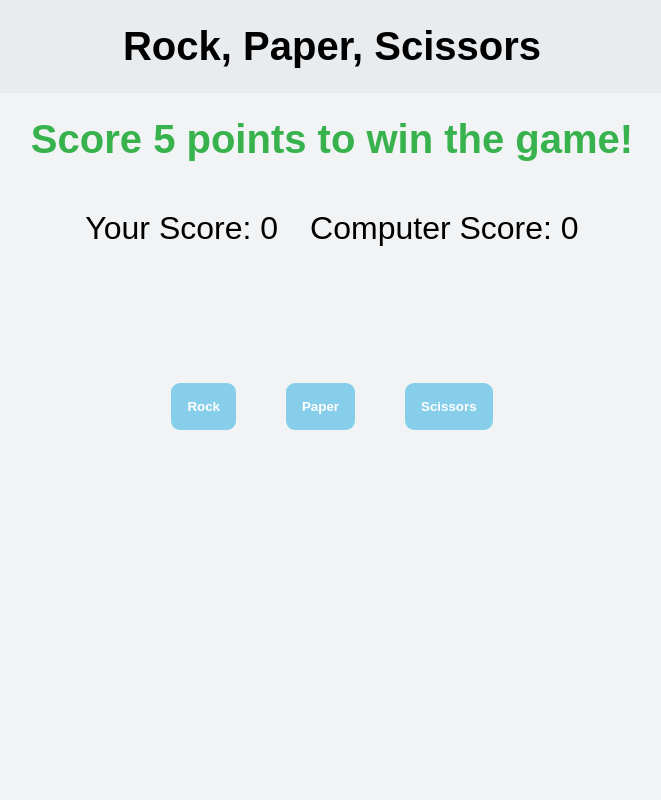
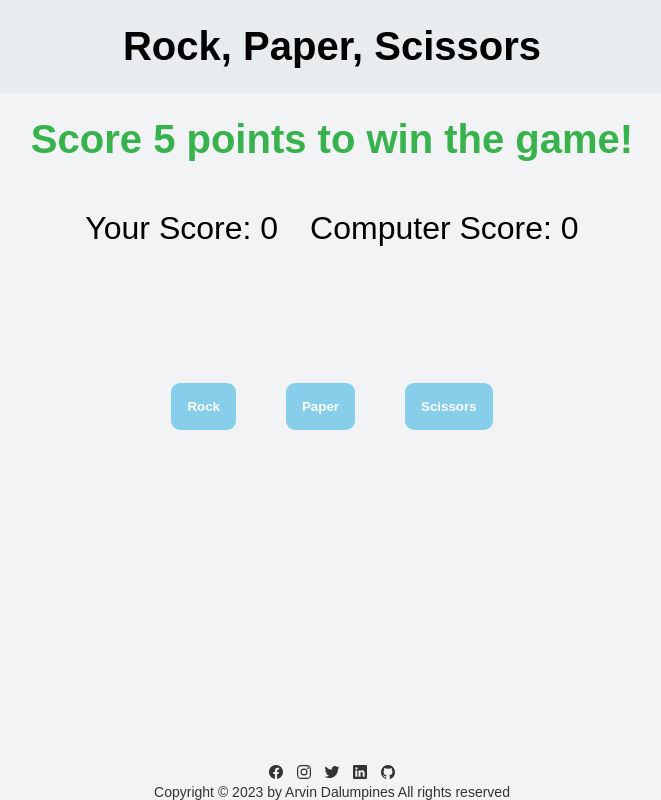
Before and after one commit to ardalum/rock-paper-scissors, a plain HTML site: page index.html in a window 1280 px wide. Shown: the whole page, without its empty margins (308-969 px from the left). Drawn offline with nearby package versions, Linux system fonts and the light colour scheme.

Commit message:
add a footer and social links on the footer

```diff
--- a/index.html
+++ b/index.html
@@ -42,6 +42,25 @@
       <p class="result-message"></p>
     </div>
 
+    <footer>
+
+      <div class="icons">
+
+        <a href="https://www.facebook.com/arvin109" target="_blank"><ion-icon name="logo-facebook"></ion-icon></a>
+        <a href="https://www.instagram.com/paac.ka/" target="_blank"><ion-icon name="logo-instagram"></ion-icon></a>
+        <a href="https://twitter.com/ardalump" target="_blank"><ion-icon name="logo-twitter"></ion-icon></a>
+        <a href="https://www.linkedin.com/in/arvin-dalumpines/" target="_blank"><ion-icon name="logo-linkedin"></ion-icon></a>
+        <a href="https://github.com/ardalum" target="_blank"><ion-icon name="logo-github"></ion-icon></a>
+      </div>
+      <div class="copy">
+
+        <p class="copyright">Copyright &copy; <span class="year">2023</span> by Arvin Dalumpines All rights reserved</p>
+      </div>
+
+    </footer>
+
     <script src="script.js"></script>
+    <script type="module" src="https://unpkg.com/ionicons@7.1.0/dist/ionicons/ionicons.esm.js"></script>
+<script nomodule src="https://unpkg.com/ionicons@7.1.0/dist/ionicons/ionicons.js"></script>
   </body>
 </html>
--- a/script.js
+++ b/script.js
@@ -113,3 +113,11 @@ const game = () => {
 };
 
 game();
+
+// footer year
+
+const year = document.querySelector(".year");
+
+const currentYear = new Date().getFullYear();
+
+year.textContent = currentYear;
--- a/style.css
+++ b/style.css
@@ -128,3 +128,30 @@ body {
   font-weight: bolder;
   color: #870808;
 }
+
+footer {
+  text-align: center;
+  gap: 1.2rem;
+  font-size: 1.2rem;
+  position: fixed;
+  left: 0;
+  bottom: 0;
+  width: 100%;
+}
+
+.icons {
+  display: flex;
+  gap: 1.2rem;
+  justify-content: center;
+  font-size: 1.6rem;
+}
+
+.icons a {
+  text-decoration: none;
+  color: #333;
+}
+
+.copy {
+  font-size: 1.4rem;
+  color: #333;
+}
```
